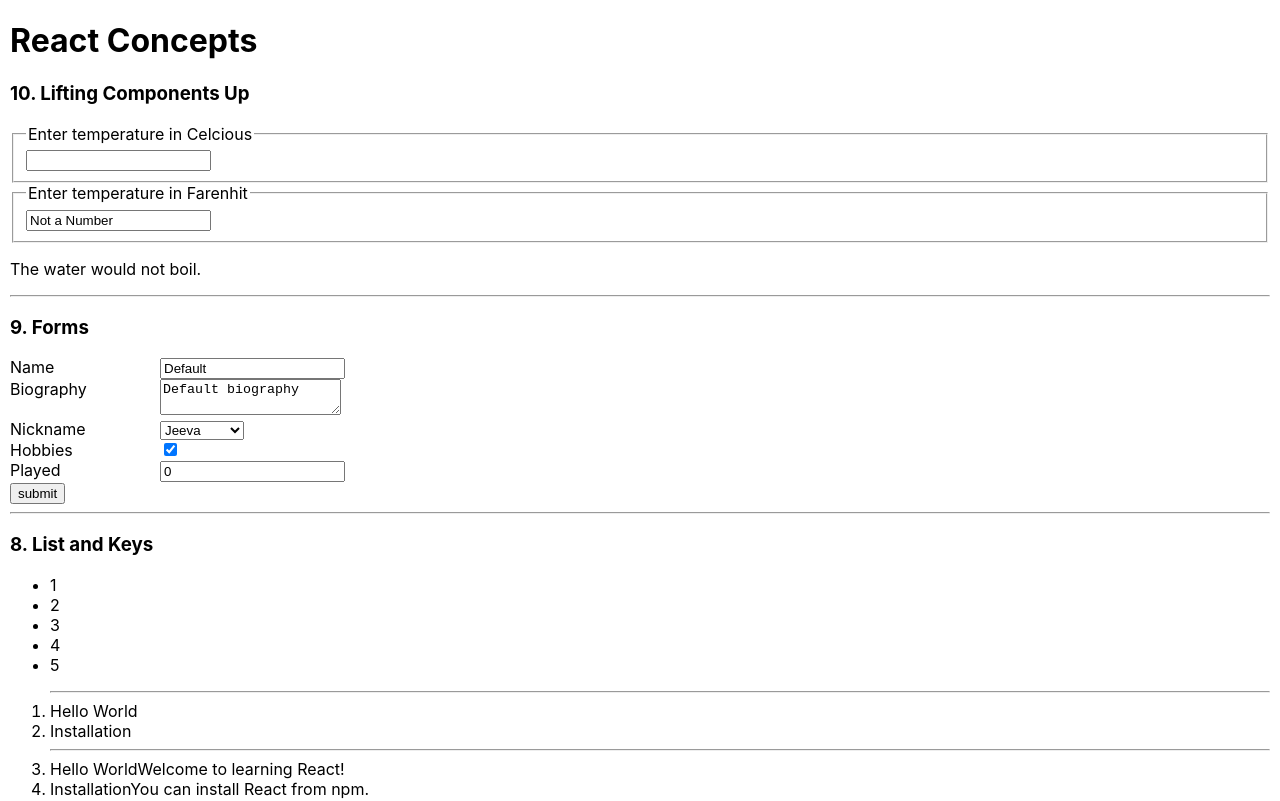
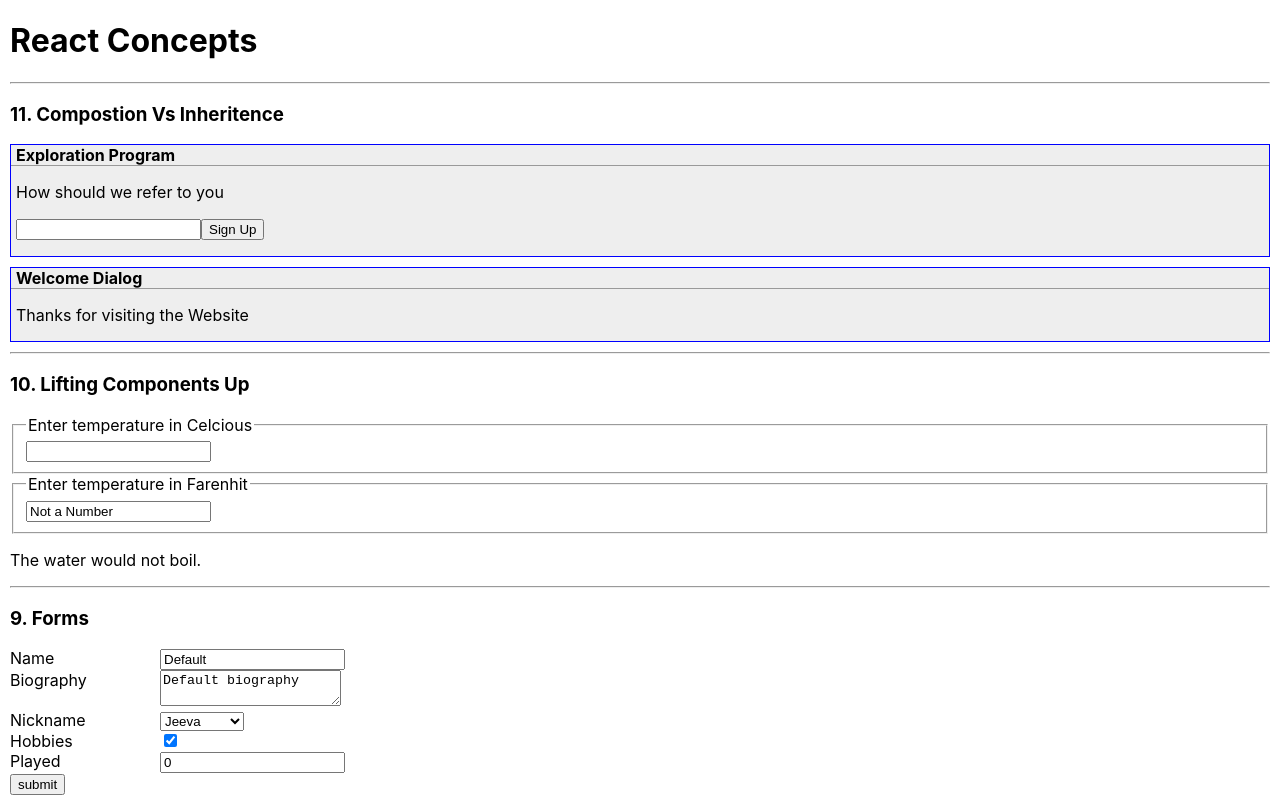
Before and after one commit to jeevanathg/react-concepts, a React (Create React App) app: page / in a window 1280 px wide. Shown: the top 801 px of the page. Built offline with nearby package versions, Linux system fonts and the light colour scheme.

Commit message:
Main Concepts: 11. Composition Vs Inheritence

```diff
--- a/src/App.js
+++ b/src/App.js
@@ -4,6 +4,7 @@
 import ListandKeys from "./mainConcepts/ListAndKeys";
 import Forms from "./mainConcepts/Forms";
 import LiftingStateUp from "./mainConcepts/LiftingStateUp";
+import CompositionVsInheritence from "./mainConcepts/CompositionVsInheritence";
 
 const userData = {
   firstname: "Jeevanath",
@@ -27,6 +28,7 @@
   return (
     <>
       <h1>React Concepts</h1>
+      <CompositionVsInheritence />
       <LiftingStateUp />
       <Forms />
       <ListandKeys />
--- a/src/index.css
+++ b/src/index.css
@@ -16,3 +16,27 @@
   display: inline-block;
   vertical-align: top;
 }
+h4,
+h5 {
+  line-height: 20px;
+  margin: 0;
+  padding: 0 5px;
+}
+
+.fancy {
+  background: #eeeeee;
+  margin-bottom: 10px;
+}
+.fancy-border-blue {
+  border: 1px solid blue;
+}
+.fancy-border-orange {
+  border: 1px solid #ff6600;
+}
+
+.dialog-title {
+  border-bottom: 1px solid #999;
+}
+.dialog-message {
+  padding: 0 5px;
+}
--- /dev/null
+++ b/src/mainConcepts/CompositionVsInheritence.jsx
@@ -0,0 +1,70 @@
+import { Component } from "react";
+
+function FancyBorder(props) {
+  return (
+    <div className={"fancy fancy-border-" + props.color}>{props.children}</div>
+  );
+}
+
+function Dialog(props) {
+  return (
+    <FancyBorder color="blue">
+      <h4 className="dialog-title">{props.title}</h4>
+      <p className="dialog-message">{props.message}</p>
+      <p className="dialog-message">{props.children}</p>
+    </FancyBorder>
+  );
+}
+
+function WelcomeDialog(props) {
+  return (
+    <Dialog title="Welcome Dialog" message="Thanks for visiting the Website" />
+  );
+}
+
+class SignUpDialog extends Component {
+  constructor(props) {
+    super(props);
+    this.state = {
+      signIn: "",
+    };
+    this.handleOnChange = this.handleOnChange.bind(this);
+    this.handleOnClick = this.handleOnClick.bind(this);
+  }
+
+  handleOnChange(event) {
+    this.setState({
+      signIn: event.target.value,
+    });
+  }
+
+  handleOnClick() {
+    alert(`Welcome Space ${this.state.signIn}`);
+  }
+
+  render() {
+    return (
+      <Dialog title="Exploration Program" message="How should we refer to you">
+        <input
+          type="text"
+          value={this.state.signIn}
+          onChange={this.handleOnChange}
+        />
+        <button onClick={this.handleOnClick}>Sign Up</button>
+      </Dialog>
+    );
+  }
+}
+
+function CompositionVsInheritence(props) {
+  return (
+    <div>
+      <hr />
+      <h3>11. Compostion Vs Inheritence</h3>
+      <SignUpDialog />
+      <WelcomeDialog />
+    </div>
+  );
+}
+
+export default CompositionVsInheritence;
--- a/src/mainConcepts/LiftingStateUp.jsx
+++ b/src/mainConcepts/LiftingStateUp.jsx
@@ -88,6 +88,7 @@
       scale === "c" ? tryConvert(temperature, toFarenhit) : temperature;
     return (
       <div>
+        <hr />
         <h3>10. Lifting Components Up</h3>
         <TemperatureInput
           scale="c"
```
